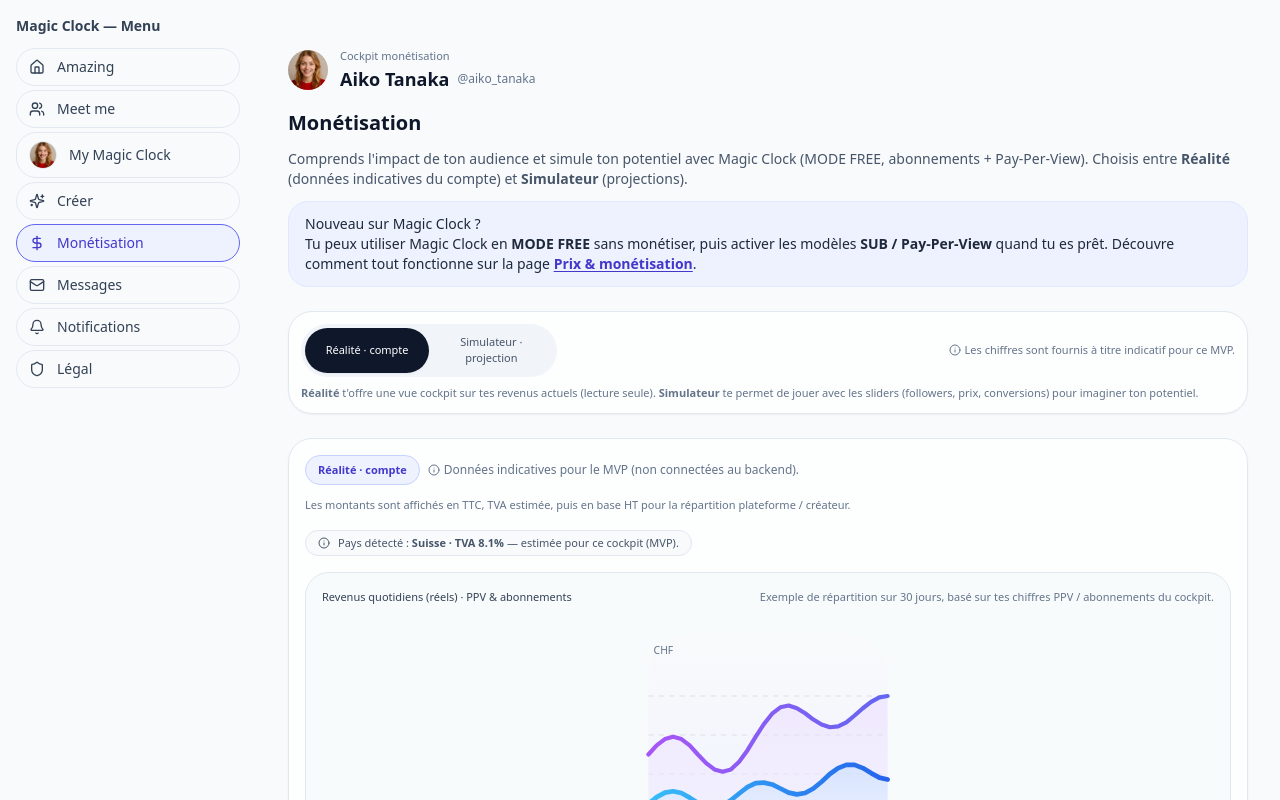
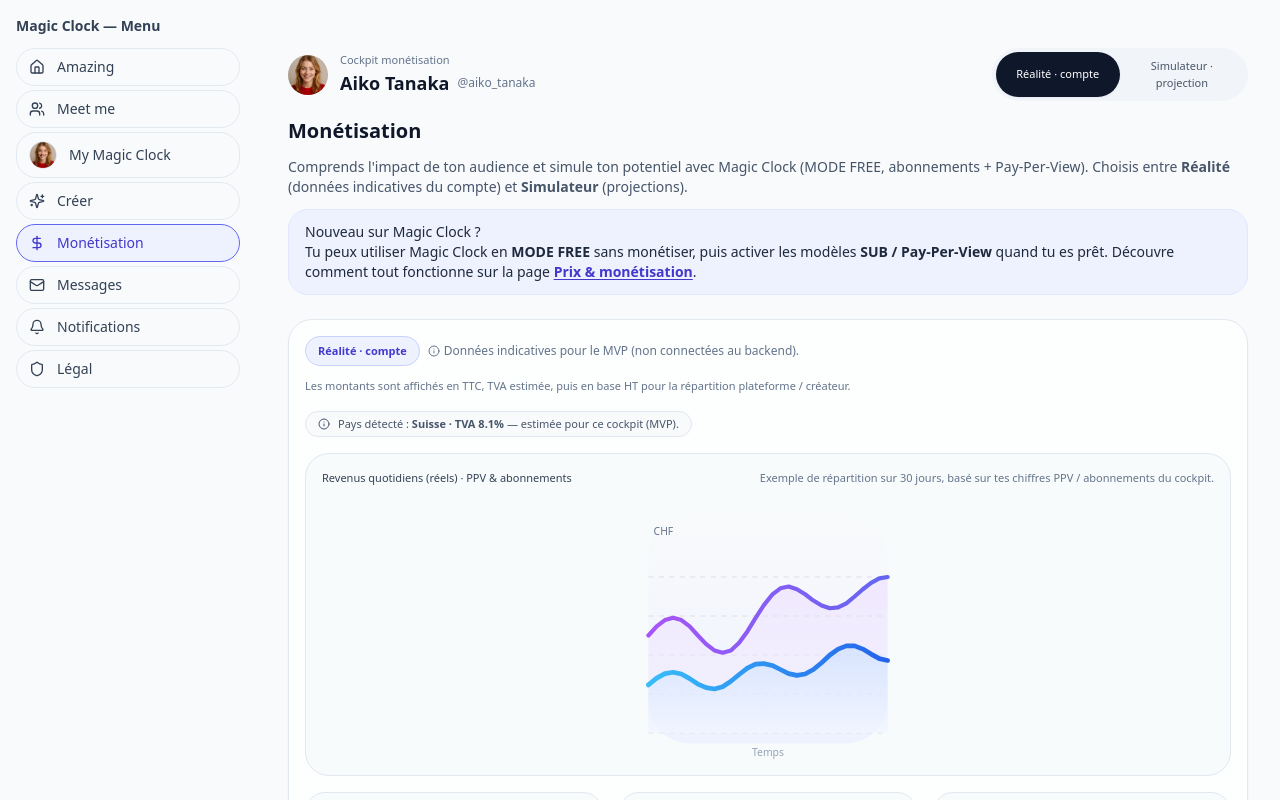
Before and after one commit to welcome-magic-clock/magic-clock-web-mvp, a Next.js app: page /monet in a window 1280 px wide. Shown: the top 800 px of the page. Built offline with nearby package versions, Linux system fonts and the light colour scheme.

Commit message:
Update page.tsx

```diff
--- a/app/monet/page.tsx
+++ b/app/monet/page.tsx
@@ -538,8 +538,10 @@ export default function MonetPage() {
 
   return (
     <div className="container space-y-6 py-8">
-      {/* HEADER AVEC AVATAR AIKO */}
+      {/* HEADER AVEC AVATAR + TOGGLE */}
       <header className="space-y-4">
+        <div className="flex flex-wrap items-center justify-between gap-4">
+          {/* Bloc avatar + nom */}
           <div className="flex items-center gap-3">
             <div className="h-10 w-10 overflow-hidden rounded-full bg-slate-200">
               {currentCreator?.avatar && (
@@ -561,6 +563,33 @@ export default function MonetPage() {
                 </h1>
                 <span className="text-xs text-slate-500">{displayHandle}</span>
               </div>
+            </div>
+          </div>
+
+          {/* Toggle Réalité / Simulateur */}
+          <div className="inline-flex rounded-full bg-slate-100 p-1 text-[11px]">
+            <button
+              type="button"
+              onClick={() => setActiveMode("real")}
+              className={`flex-1 rounded-full px-3 py-1.5 font-medium transition ${
+                activeMode === "real"
+                  ? "bg-slate-900 text-white shadow-sm"
+                  : "text-slate-600"
+              }`}
+            >
+              Réalité · compte
+            </button>
+            <button
+              type="button"
+              onClick={() => setActiveMode("sim")}
+              className={`flex-1 rounded-full px-3 py-1.5 font-medium transition ${
+                activeMode === "sim"
+                  ? "bg-slate-900 text-white shadow-sm"
+                  : "text-slate-600"
+              }`}
+            >
+              Simulateur · projection
+            </button>
           </div>
         </div>
 
@@ -594,49 +623,6 @@ export default function MonetPage() {
           </div>
         </div>
       </header>
-
-      {/* TOGGLE RÉALITÉ / SIMULATEUR */}
-      <section className="space-y-2 rounded-2xl border border-slate-200 bg-white/80 p-3 shadow-sm">
-        <div className="flex flex-wrap items-center justify-between gap-3">
-          <div className="inline-flex rounded-full bg-slate-100 p-1 text-[11px]">
-            <button
-              type="button"
-              onClick={() => setActiveMode("real")}
-              className={`flex-1 rounded-full px-3 py-1.5 font-medium transition ${
-                activeMode === "real"
-                  ? "bg-slate-900 text-white shadow-sm"
-                  : "text-slate-600"
-              }`}
-            >
-              Réalité · compte
-            </button>
-            <button
-              type="button"
-              onClick={() => setActiveMode("sim")}
-              className={`flex-1 rounded-full px-3 py-1.5 font-medium transition ${
-                activeMode === "sim"
-                  ? "bg-slate-900 text-white shadow-sm"
-                  : "text-slate-600"
-              }`}
-            >
-              Simulateur · projection
-            </button>
-          </div>
-
-          <span className="flex items-center gap-1 text-[11px] text-slate-500">
-            <Info className="h-3 w-3" />
-            Les chiffres sont fournis à titre indicatif pour ce MVP.
-          </span>
-        </div>
-
-        <p className="text-[11px] text-slate-500">
-          <span className="font-semibold">Réalité</span> t&apos;offre une vue
-          cockpit sur tes revenus actuels (lecture seule).{" "}
-          <span className="font-semibold">Simulateur</span> te permet de jouer
-          avec les sliders (followers, prix, conversions) pour imaginer ton
-          potentiel.
-        </p>
-      </section>
 
       {/* CONTENU PRINCIPAL, SELON LE MODE */}
       {activeMode === "real" ? (
@@ -968,9 +954,8 @@ export default function MonetPage() {
               <p className="text-xs text-slate-500">
                 Les prix saisis sont considérés comme TTC. Magic Clock retire
                 automatiquement la TVA du pays sélectionné, puis applique la
-                commission Bronze / Argent / Or sur la base HT. En production,
-                le pays serait détecté automatiquement (IP / profil / Stripe
-                Tax).
+                commission Bronze / Argent / Or sur la base HT. En production, le
+                pays serait détecté automatiquement (IP / profil / Stripe Tax).
               </p>
 
               {/* Followers */}
@@ -1266,7 +1251,7 @@ export default function MonetPage() {
                   </span>
                 </div>
 
-                <div className="flex items-center justify-between border-t border-dashed border-slate-200 pt-2">
+                <div className="flex items-center justify-between border-top border-t border-dashed border-slate-200 pt-2">
                   <span className="text-slate-500">Revenu brut total (TTC)</span>
                   <span className="text-sm font-medium">
                     {formatMoney(simGrossTotal)}
```
Lines whose indentation alone changed are shown as unchanged.
